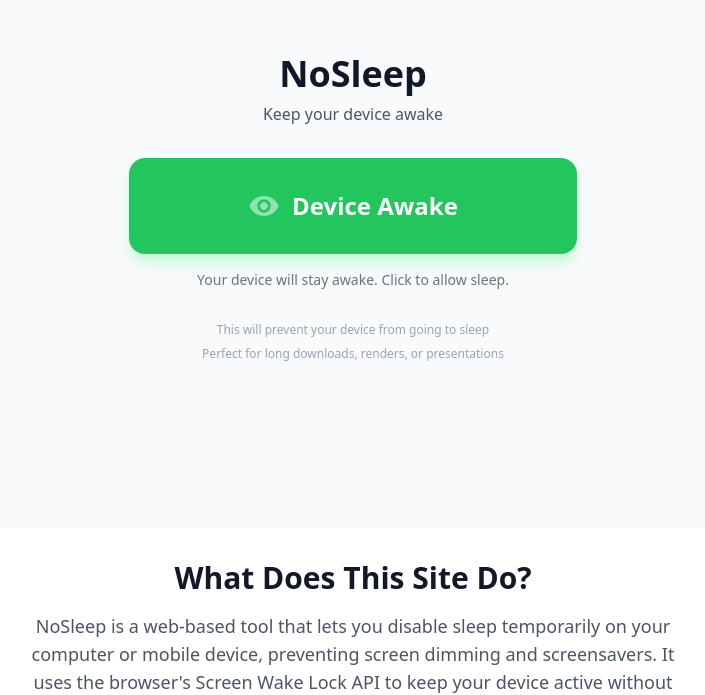
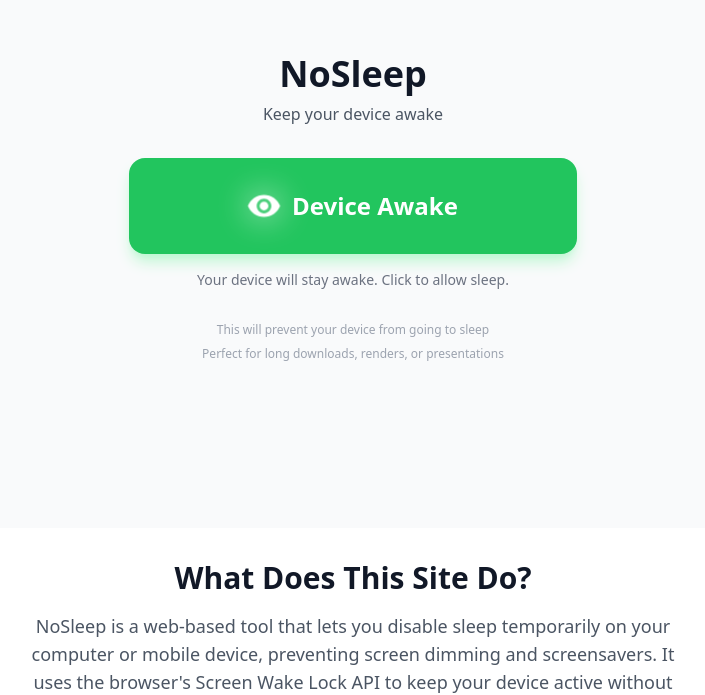
Before and after one commit to williamchong/nosleep, a Nuxt app: page / in a window 1280 px wide. Shown: the part 112-807 px from the top of the page, without its empty margins (287-992 px from the left). Built offline with nearby package versions, Linux system fonts and the light colour scheme.

Commit message:
💄 Add animation when active

```diff
--- a/pages/index.vue
+++ b/pages/index.vue
@@ -15,7 +15,7 @@
             @click="wakeLock.toggle()"
           >
             <div class="flex items-center justify-center space-x-3">
-              <svg v-if="wakeLock.isSupported.value" class="w-8 h-8" :class="{ 'animate-pulse': wakeLock.isActive.value }" fill="currentColor" viewBox="0 0 24 24">
+              <svg v-if="wakeLock.isSupported.value" class="w-8 h-8" :class="{ 'animate-pulse-glow': wakeLock.isActive.value }" fill="currentColor" viewBox="0 0 24 24">
                 <!-- Awake/Eye Open Icon -->
                 <path v-if="wakeLock.isActive.value" d="M12 4.5C7 4.5 2.73 7.61 1 12c1.73 4.39 6 7.5 11 7.5s9.27-3.11 11-7.5c-1.73-4.39-6-7.5-11-7.5zM12 17c-2.76 0-5-2.24-5-5s2.24-5 5-5 5 2.24 5 5-2.24 5-5 5zm0-8c-1.66 0-3 1.34-3 3s1.34 3 3 3 3-1.34 3-3-1.34-3-3-3z"/>
                 <!-- Sleeping/Moon Icon -->
@@ -245,3 +245,20 @@
   }
 })
 </script>
+
+<style scoped>
+@keyframes pulse-glow {
+  0%, 100% {
+    filter: drop-shadow(0 0 5px currentColor);
+    transform: scale(1);
+  }
+  50% {
+    filter: drop-shadow(0 0 15px currentColor);
+    transform: scale(1.1);
+  }
+}
+
+.animate-pulse-glow {
+  animation: pulse-glow 2s ease-in-out infinite;
+}
+</style>
```
